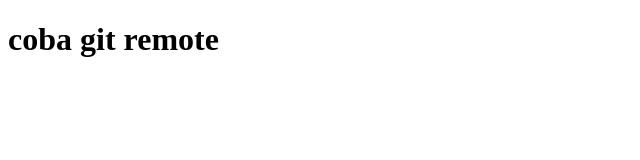
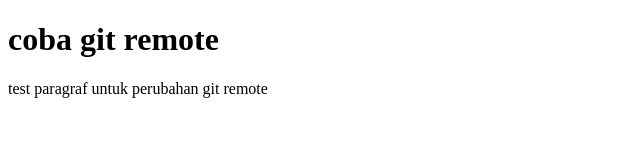
Before and after one commit to Esyeha/git-test, a plain HTML site: page index.html in a window 1280 px wide. Shown: the whole page, without its empty margins (0-640 px from the left). Drawn offline with Linux system fonts and the light colour scheme.

Commit message:
menambahkan paragraf

```diff
--- a/index.html
+++ b/index.html
@@ -7,5 +7,6 @@
 </head>
 <body>
     <h1>coba git remote</h1>
+    <p>test paragraf untuk perubahan git remote</p>
 </body>
 </html>
```
